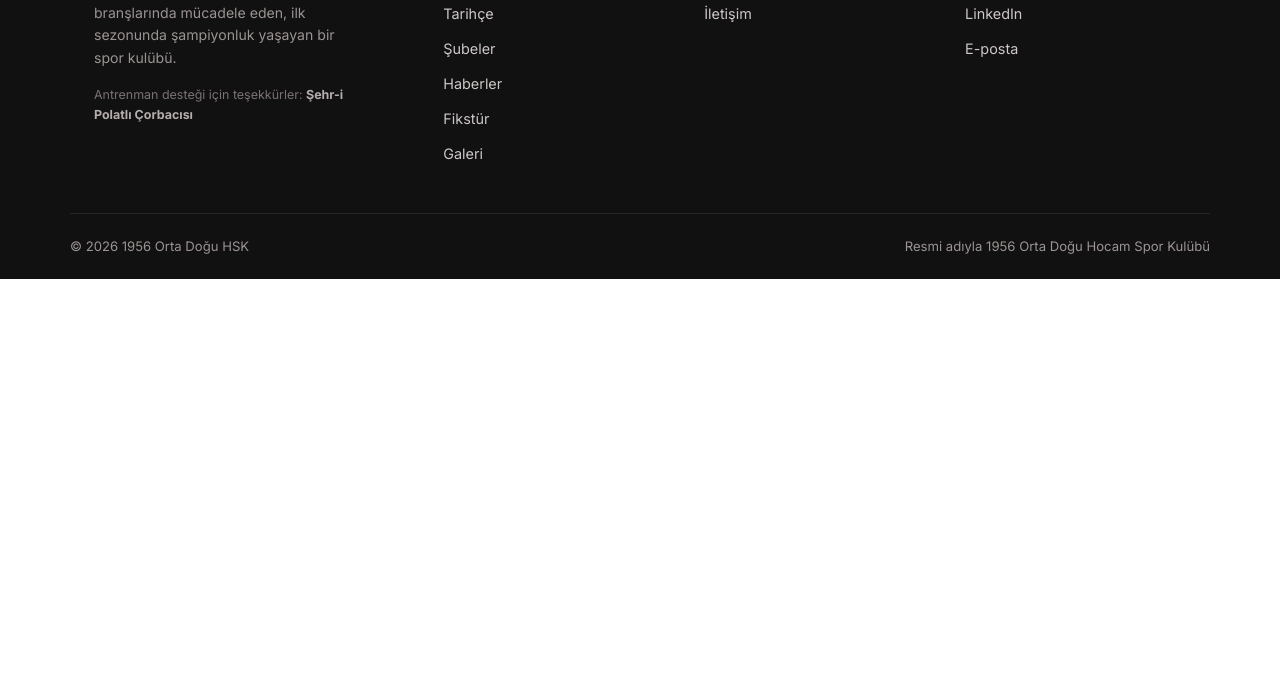
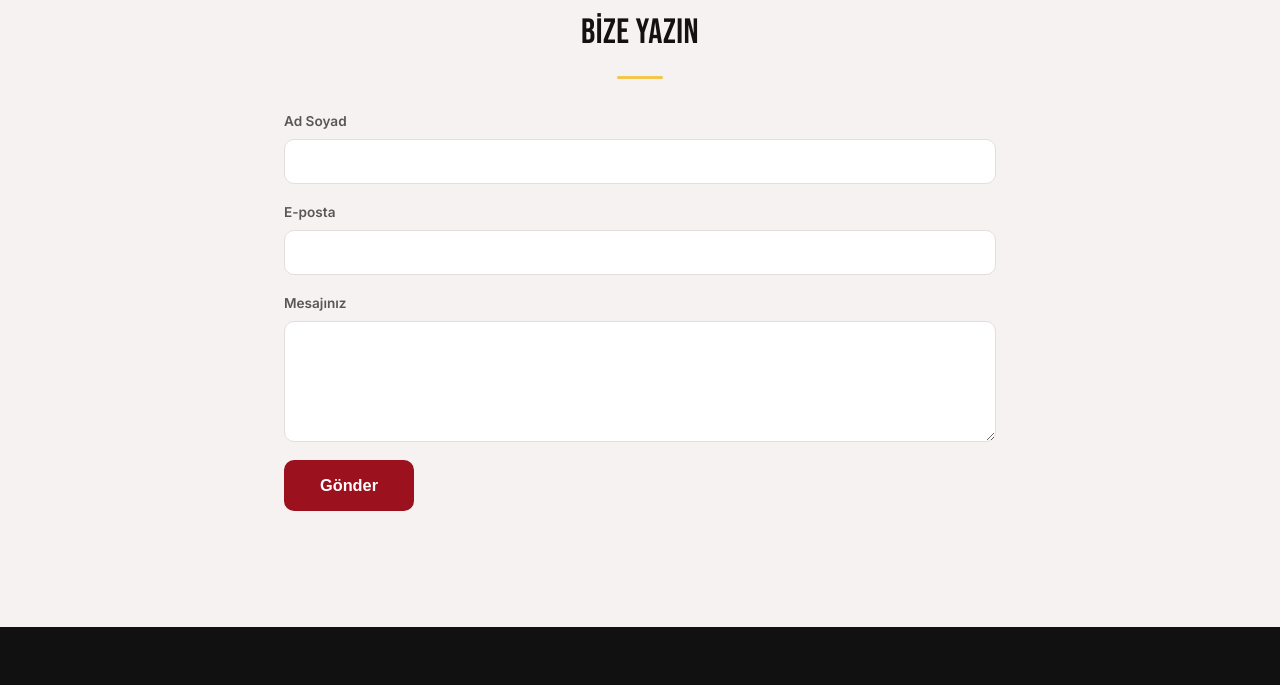
Before and after one commit to fatihekicioglu/1956-ortadogu-website, an Eleventy site: page src/iletisim.njk in a window 1280 px wide. Shown: the part 793-1478 px from the top of the page. Before the commit the page ends 1072 px from the top, so only its background shows below. Built offline with nearby package versions, Linux system fonts and the light colour scheme; Eleventy itself is replaced by a stand-in of ours; files that its build step writes are made by us from their sources.

Commit message:
İletişim sayfasına Netlify Forms ile gerçek iletişim formu ekle

```diff
--- a/src/css/style.css
+++ b/src/css/style.css
@@ -759,6 +759,55 @@ h3, h4 { font-family: "Poppins", var(--font-main); font-weight: 700; }
   gap: 20px;
 }
 
+/* Contact form */
+.contact-form {
+  margin-top: 32px;
+  display: flex;
+  flex-direction: column;
+  gap: 18px;
+}
+
+.contact-form-hidden {
+  position: absolute;
+  left: -9999px;
+}
+
+.form-row {
+  display: flex;
+  flex-direction: column;
+  gap: 6px;
+}
+
+.form-row label {
+  font-size: 0.85rem;
+  font-weight: 600;
+  color: var(--color-text-muted);
+}
+
+.form-row input,
+.form-row textarea {
+  font-family: var(--font-main);
+  font-size: 0.95rem;
+  padding: 12px 14px;
+  border: 1px solid var(--color-border);
+  border-radius: var(--radius);
+  background: #fff;
+  color: var(--color-text);
+  resize: vertical;
+  transition: border-color 0.15s ease;
+}
+
+.form-row input:focus,
+.form-row textarea:focus {
+  outline: none;
+  border-color: var(--color-primary);
+}
+
+.contact-form .btn {
+  align-self: flex-start;
+  border: none;
+}
+
 .contact-item {
   display: flex;
   flex-direction: column;
--- a/src/iletisim.njk
+++ b/src/iletisim.njk
@@ -28,3 +28,29 @@ description: "1956 Orta Doğu HSK ile iletişime geçin."
     </div>
   </div>
 </section>
+
+<section class="section section-alt reveal">
+  <div class="container narrow">
+    <p class="eyebrow eyebrow-center">Mesaj Gönder</p>
+    <h2 class="section-title">Bize Yazın</h2>
+    <form name="iletisim" method="POST" data-netlify="true" netlify-honeypot="bot-field" action="/tesekkurler/" class="contact-form">
+      <input type="hidden" name="form-name" value="iletisim">
+      <p class="contact-form-hidden">
+        <label>Bu alanı boş bırakın: <input name="bot-field"></label>
+      </p>
+      <div class="form-row">
+        <label for="name">Ad Soyad</label>
+        <input type="text" id="name" name="name" required>
+      </div>
+      <div class="form-row">
+        <label for="email">E-posta</label>
+        <input type="email" id="email" name="email" required>
+      </div>
+      <div class="form-row">
+        <label for="message">Mesajınız</label>
+        <textarea id="message" name="message" rows="5" required></textarea>
+      </div>
+      <button type="submit" class="btn btn-primary btn-large">Gönder</button>
+    </form>
+  </div>
+</section>
```
Also changed, not shown: src/tesekkurler.njk (added, +18 -0 lines).
